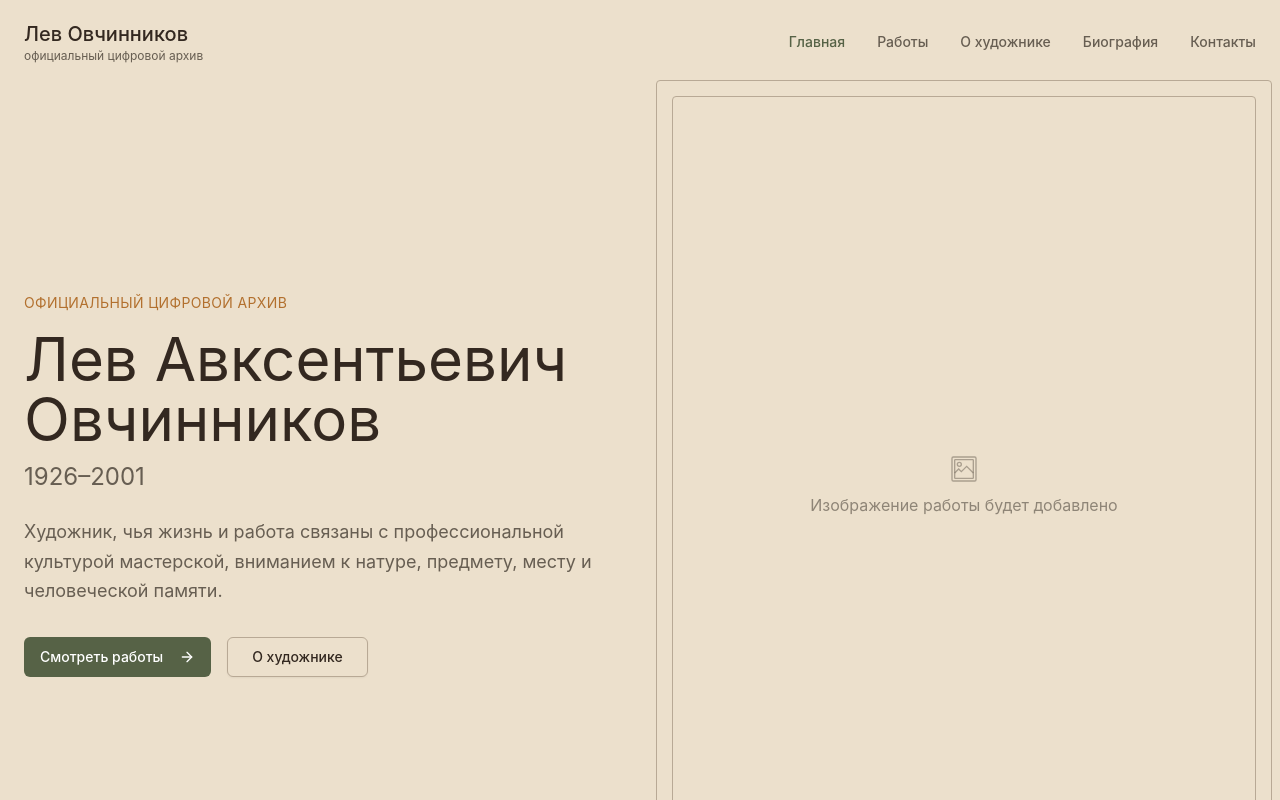
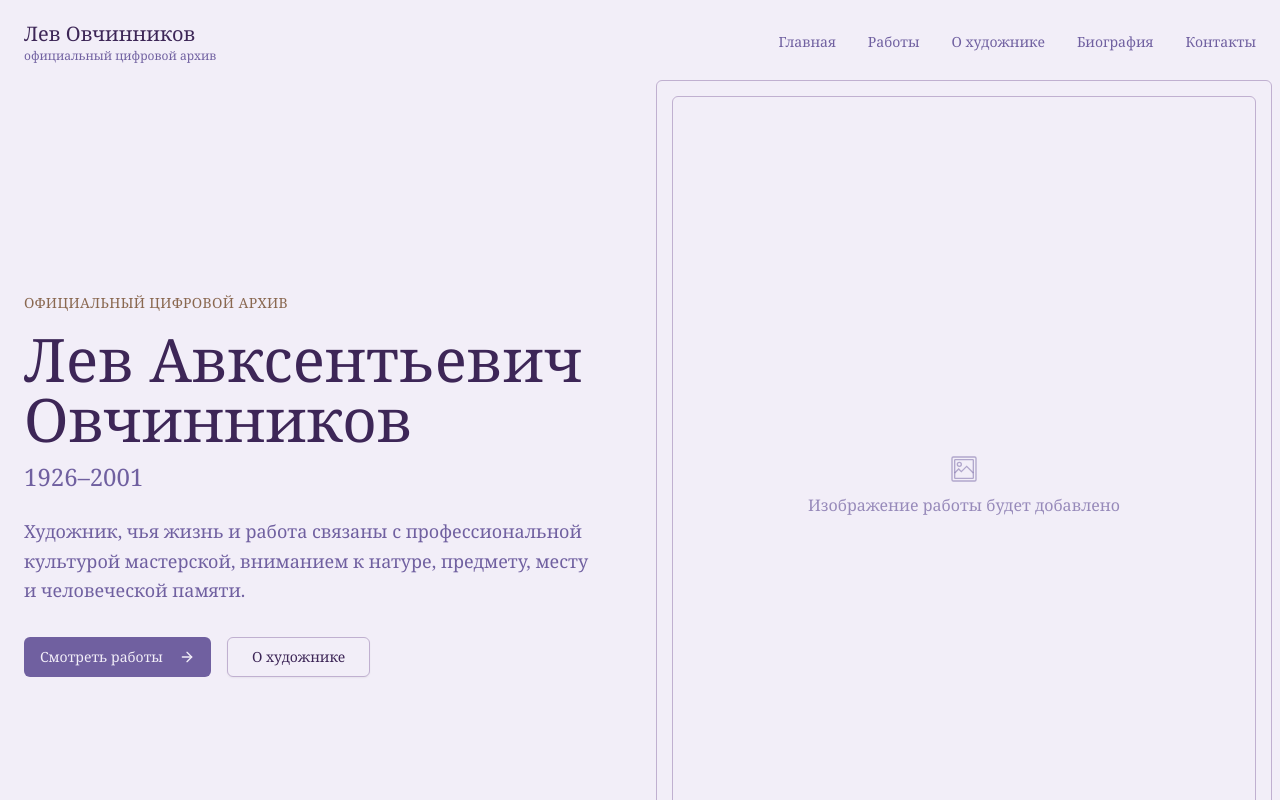
Before and after one commit to odmal88/LA_Ovchinnikov, a Next.js app: page / in a window 1280 px wide. Shown: the top 800 px of the page. Built offline with nearby package versions, Linux system fonts and the light colour scheme.

Commit message:
Apply Lev Ovchinnikov archive color palette

```diff
--- a/app/globals.css
+++ b/app/globals.css
@@ -5,67 +5,64 @@
 
 /*
  * Цифровой архив Льва Авксентьевича Овчинникова
- * Цветовая палитра: тёплая музейная бумага + приглушённая олива + пепельно-голубой воздух + охристая память холста
+ * Палитра выведена из живописи художника:
+ * лавандовый снег и тени, золото заката, охра городского мотива.
+ * Типографика проекта — только антиква.
  */
 
 @theme inline {
-  /* Шрифты */
-  --font-sans: var(--font-inter), 'Inter', system-ui, sans-serif;
-  --font-serif: var(--font-playfair), 'Playfair Display', Georgia, serif;
-  --font-mono: 'Geist Mono', monospace;
+  /* Шрифты: без гротеска во всех элементах интерфейса */
+  --font-sans: Georgia, 'PT Serif', 'Cormorant Garamond', serif;
+  --font-serif: Georgia, 'PT Serif', 'Cormorant Garamond', serif;
+  --font-mono: Georgia, 'PT Serif', 'Cormorant Garamond', serif;
 
-  /* Основные фоны — тёплая музейная бумага */
-  --color-background: #ECE0CC;
-  --color-foreground: #332820;
+  /* Базовая палитра */
+  --color-background: #f2eef8;
+  --color-foreground: #3d2657;
 
-  /* Карточки */
-  --color-card: #F7F0E4;
-  --color-card-foreground: #332820;
+  --color-card: #e8e2f4;
+  --color-card-foreground: #3d2657;
 
-  /* Popover */
-  --color-popover: #F7F0E4;
-  --color-popover-foreground: #332820;
+  --color-popover: #f2eef8;
+  --color-popover-foreground: #3d2657;
 
-  /* Primary — олива */
-  --color-primary: #9E4127;
-  --color-primary-foreground: #FFFFFF;
+  --color-primary: #7060a0;
+  --color-primary-foreground: #f2eef8;
 
-  /* Secondary — секционный фон */
-  --color-secondary: #DED0BA;
-  --color-secondary-foreground: #332820;
+  --color-secondary: #e8e2f4;
+  --color-secondary-foreground: #3d2657;
 
-  /* Muted */
-  --color-muted: #DED0BA;
-  --color-muted-foreground: #675E52;
+  --color-muted: #e8e2f4;
+  --color-muted-foreground: #7060a0;
 
-  /* Accent */
-  --color-accent: #DED0BA;
-  --color-accent-foreground: #332820;
+  --color-accent: #c8a855;
+  --color-accent-foreground: #1e1030;
 
-  /* Destructive */
-  --color-destructive: #B54B4B;
-  --color-destructive-foreground: #FFFFFF;
+  --color-destructive: #8a6850;
+  --color-destructive-foreground: #f2eef8;
 
-  /* Border & Input — мягкая линия */
-  --color-border: #B8A995;
-  --color-input: #B8A995;
-  --color-ring: #9E4127;
+  --color-border: #c0b0d0;
+  --color-input: #c0b0d0;
+  --color-ring: #7060a0;
 
-  /* Радиусы */
-  --radius-sm: 0.25rem;
+  --radius-sm: 0.375rem;
   --radius-md: 0.375rem;
-  --radius-lg: 0.5rem;
-  --radius-xl: 0.75rem;
+  --radius-lg: 0.375rem;
+  --radius-xl: 0.375rem;
 
-  /* Музейные акцентные цвета */
-  --color-olive: #566246;
-  --color-ocher: #B2702E;
-  --color-ash-blue: #4F6E78;
-  --color-section: #DED0BA;
-  --color-soft: #B8A995;
-  --color-museum-card: #F7F0E4;
-  --color-brick: #9E4127;
-  --color-ink: #2E3934;
+  /* Именованные цвета архива */
+  --color-heading: #1e1030;
+  --color-deep-violet: #1e1030;
+  --color-dark-text: #b0a0c8;
+  --color-olive: #7060a0;
+  --color-ocher: #8a6850;
+  --color-gold: #c8a855;
+  --color-section: #1e1030;
+  --color-soft: #c0b0d0;
+  --color-museum-card: #e8e2f4;
+  --color-placeholder: #d8c870;
+  --color-brick: #8a6850;
+  --color-ink: #1e1030;
 }
 
 @layer base {
@@ -79,44 +76,49 @@
 
   body {
     @apply bg-background text-foreground antialiased;
-    font-size: 17px;
-    line-height: 1.6;
+    font-family: Georgia, 'PT Serif', 'Cormorant Garamond', serif;
+    font-size: 13px;
+    font-weight: 400;
+    line-height: 1.65;
   }
 
-  /* Типографика заголовков */
+  h1, h2, h3, h4, h5, h6,
+  p, a, span, small, cite, blockquote,
+  button, input, textarea, select, label {
+    font-family: Georgia, 'PT Serif', 'Cormorant Garamond', serif;
+  }
+
   h1, h2, h3, h4, h5, h6 {
-    @apply font-serif text-foreground;
+    @apply text-heading font-normal;
     line-height: 1.2;
   }
 
   h1 {
-    @apply text-4xl md:text-5xl lg:text-6xl;
+    font-size: 30px;
+    font-weight: 400;
   }
 
   h2 {
-    @apply text-3xl md:text-4xl;
+    font-size: 22px;
+    font-weight: 400;
   }
 
   h3 {
-    @apply text-2xl md:text-3xl;
+    font-size: 22px;
+    font-weight: 400;
   }
 
-  h4 {
-    @apply text-xl md:text-2xl;
-  }
-
-  /* Ссылки */
   a {
     @apply transition-colors duration-200;
   }
 
-  /* Плавные переходы для интерактивных элементов */
   button, [role="button"] {
     @apply transition-all duration-200;
+    font-size: 12px;
+    font-weight: 400;
   }
 }
 
-/* Утилитарные классы для проекта */
 @layer utilities {
   .text-balance {
     text-wrap: balance;
@@ -127,6 +129,6 @@
   }
 
   .hover-olive:hover {
-    @apply text-olive;
+    @apply text-primary;
   }
 }
```
